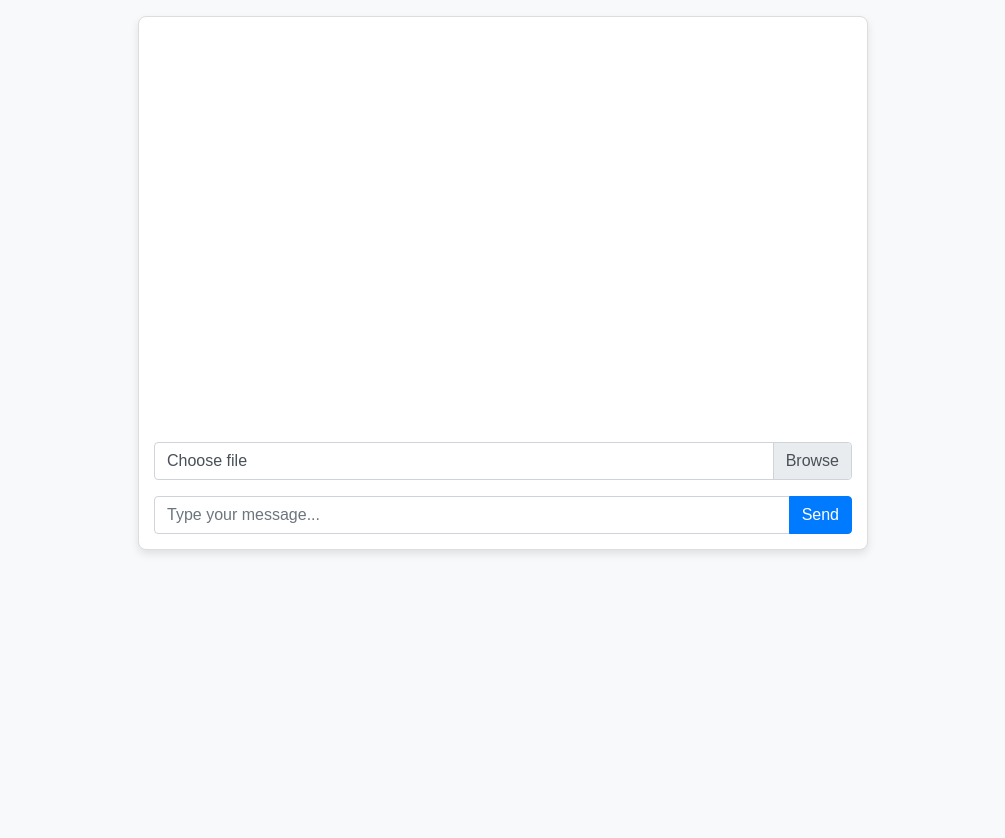
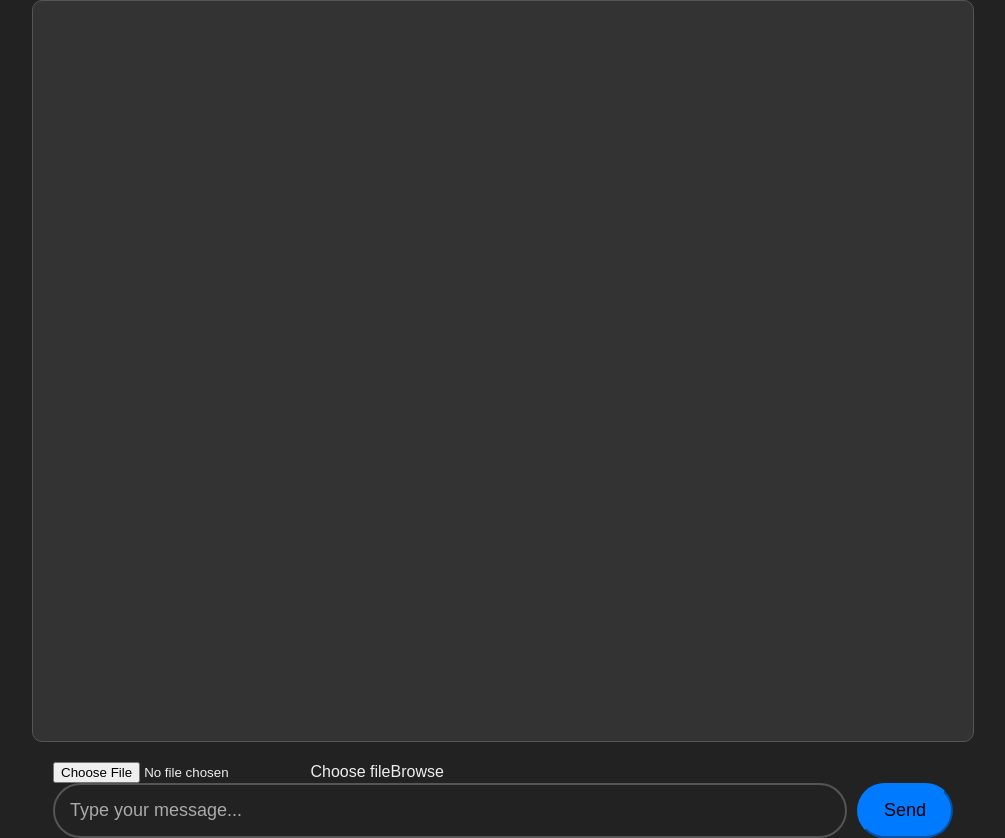
Before and after one commit to marcos9113/my-chatGPT, a FastAPI app: template app/templates/chat.html in a window 1280 px wide. Shown: the whole page, without its empty margins (137-1142 px from the left). Before the commit the page ends 554 px from the top, so only its background shows below. Run offline with FastAPI, Linux system fonts and the light colour scheme; the template is opened without the code that fills it, so the values that code supplies are empty; some libraries are stand-ins or nearby versions.

Commit message:
Final Backend Commit

```diff
--- a/app/js/script.js
+++ b/app/js/script.js
@@ -37,7 +37,19 @@ function sendMessage() {
 function displayMessage(type, message) {
     const messageElement = document.createElement('div');
     messageElement.classList.add(type === 'user' ? 'user-message' : 'bot-message');
-    messageElement.textContent = message;
+
+    // Convert Markdown to HTML using the marked library (use parse() for v4.x)
+    if (type === 'bot') {
+        let htmlContent = marked.parse(message);  // Correct usage of marked for v4.x
+
+        // Optionally sanitize the HTML to prevent XSS
+        htmlContent = DOMPurify.sanitize(htmlContent);
+
+        messageElement.innerHTML = htmlContent;
+    } else {
+        messageElement.textContent = message;  // Regular text for user
+    }
+
     chatWindow.appendChild(messageElement);
     chatWindow.scrollTop = chatWindow.scrollHeight;
 }
--- a/app/static/styles.css
+++ b/app/static/styles.css
@@ -1,80 +1,114 @@
 /* General Body Styles */
 body {
     font-family: 'Arial', sans-serif;
-    background-color: #f8f9fa; /* Light background for chat */
-    color: #343a40;
-}
-
-/* Login Page Styles */
-.bg-dark {
-    background-color: #343a40 !important; /* Dark background for login */
-}
-
-.card {
-    box-shadow: 0 4px 8px rgba(0, 0, 0, 0.1);
+    background-color: #121212; /* Dark background for cyber security theme */
+    color: white; /* White text color */
+    margin: 0;
+    padding: 0;
 }
 
 /* Chat Interface Styles */
 .chat-container {
-    border: 1px solid #ddd;
-    border-radius: 8px;
-    padding: 15px;
-    background-color: white;
-    box-shadow: 0 4px 8px rgba(0, 0, 0, 0.1);
+    background-color: #1e1e1e; /* Darker background for the chat container */
+    border-radius: 15px;
+    padding: 20px;
+    box-shadow: 0 4px 15px rgba(0, 0, 0, 0.5);
+    height: 80vh; /* Larger chat box area */
+    max-width: 800px; /* Limit max width for large screens */
+    margin: 50px auto; /* Center the chat */
+    display: flex;
+    flex-direction: column;
+    justify-content: space-between;
 }
 
 .chat-window {
-    height: 400px;
+    height: 70vh; /* Larger conversation area */
     overflow-y: auto;
-    margin-bottom: 10px;
-    padding: 10px;
+    margin-bottom: 20px;
+    padding: 20px;
+    border: 1px solid #333; /* Border for chat window */
+    border-radius: 10px;
+    background-color: #1c1c1c; /* Dark background for chat */
+    box-shadow: inset 0 0 10px rgba(0, 0, 0, 0.7);
 }
 
 .user-message {
-    background-color: #DCF8C6; /* Light green for user messages */
+    background-color: #00ff00; /* Neon green for user messages */
     padding: 10px;
-    margin-bottom: 5px;
+    margin-bottom: 10px;
     border-radius: 5px;
     max-width: 80%;
     align-self: flex-end;
     word-wrap: break-word;
+    font-size: 16px;
+    color: black;
+    box-shadow: 0 2px 5px rgba(0, 0, 0, 0.2);
 }
 
 .bot-message {
-    background-color: #ECECEC; /* Light grey for bot messages */
+    background-color: #007bff; /* Cyber blue for bot messages */
     padding: 10px;
-    margin-bottom: 5px;
+    margin-bottom: 10px;
     border-radius: 5px;
     max-width: 80%;
     align-self: flex-start;
     word-wrap: break-word;
+    font-size: 16px;
+    color: white;
+    box-shadow: 0 2px 5px rgba(0, 0, 0, 0.2);
 }
 
 .input-group {
     display: flex;
     align-items: center;
+    justify-content: space-between;
+    margin-top: 15px;
 }
 
-.custom-file-label {
-    overflow: hidden;
-    white-space: nowrap;
-    text-overflow: ellipsis;
+#chatInput {
+    border-radius: 15px; /* Rounded input field */
+    padding-left: 15px;
+    font-size: 16px;
+    border: 1px solid #444; /* Dark border */
+    width: 80%; /* Adjust width */
+    background-color: #2a2a2a; /* Dark input box */
+    color: white;
 }
 
-/* Responsive adjustments */
-@media (max-width: 768px) {
-    .chat-window {
-        height: 300px;
-    }
+#sendButton {
+    background-color: #28a745; /* Green button for send */
+    color: white;
+    border-radius: 50%; /* Circle button */
+    border: none;
+    padding: 15px 20px;
+    cursor: pointer;
+    transition: background-color 0.3s ease, transform 0.3s ease;
 }
 
-/* Additional Customization */
-.btn-primary {
-    background-color: #007bff;
-    border-color: #007bff;
+#sendButton:hover {
+    background-color: #218838; /* Darker green when hovered */
+    transform: scale(1.1);
 }
 
-.btn-primary:hover {
-    background-color: #0056b3;
-    border-color: #0056b3;
+/* Floating Send Button */
+#sendButton {
+    position: fixed;
+    right: 20px;
+    bottom: 20px;
+    padding: 20px;
+    border-radius: 50%;
+    font-size: 18px;
+    box-shadow: 0 4px 8px rgba(0, 0, 0, 0.1);
 }
+
+#sendButton:hover {
+    background-color: #0066cc;
+    transform: scale(1.1);
+}
+
+/* Background Effect for Cybersecurity */
+body {
+    background-image: url('https://www.transparenttextures.com/patterns/asfalt-dark.png'); /* Subtle grid pattern */
+    background-size: cover;
+    background-attachment: fixed;
+}
--- a/app/templates/chat.html
+++ b/app/templates/chat.html
@@ -4,32 +4,146 @@
   <meta charset="UTF-8">
   <meta name="viewport" content="width=device-width, initial-scale=1.0">
   <title>Chat Interface</title>
-    <link rel="stylesheet" href="https://stackpath.bootstrapcdn.com/bootstrap/4.5.2/css/bootstrap.min.css">
-    <link rel="stylesheet" href="/static/styles.css">
+  <script src="https://cdn.jsdelivr.net/npm/marked@4.0.12/marked.min.js"></script>
+  <script src="https://cdnjs.cloudflare.com/ajax/libs/dompurify/2.3.6/purify.min.js"></script>
+  <style>
+    body {
+      background-color: #222;
+      color: #eee;
+      font-family: sans-serif;
+      display: flex;
+      flex-direction: column;
+      align-items: center;
+      justify-content: center;
+      min-height: 100vh;
+      margin: 0;
+    }
+
+    .chat-window {
+      width: 95%;
+      max-width: 900px;
+      height: 700px;
+      overflow-y: scroll;
+      background-color: #333;
+      border-radius: 10px;
+      padding: 20px;
+      margin-bottom: 20px;
+      border: 1px solid #555;
+    }
+
+    .user-message,
+    .bot-message {
+      display: flex;
+      margin-bottom: 10px;
+    }
+
+    .user-message {
+      justify-content: flex-end;
+    }
+
+    .user-message .message,
+    .bot-message .message {
+      background-color: #555;
+      color: #eee;
+      padding: 10px 15px;
+      border-radius: 20px;
+      max-width: 70%;
+      position: relative;
+    }
+
+    .user-message .message {
+      background-color: #007bff;
+      border-top-left-radius: 5px;
+    }
+
+    .user-message .message::before {
+      content: "";
+      position: absolute;
+      top: 10px;
+      right: -10px;
+      border-top: 10px solid transparent;
+      border-bottom: 10px solid transparent;
+      border-left: 10px solid #007bff;
+    }
+
+    .bot-message .message {
+      background-color: #555;
+      border-top-right-radius: 5px;
+    }
+
+    .bot-message .message::before {
+      content: "";
+      position: absolute;
+      top: 10px;
+      left: -10px;
+      border-top: 10px solid transparent;
+      border-bottom: 10px solid transparent;
+      border-right: 10px solid #555;
+    }
+
+    .message p {
+      margin: 0;
+      white-space: pre-wrap;
+      /* Add this to prevent long words from breaking out */
+      overflow-wrap: break-word;
+    }
+
+    .input-group {
+      width: 95%;
+      max-width: 900px;
+      display: flex;
+    }
+
+    #chatInput {
+      background-color: transparent;
+      border: 2px solid #555;
+      color: #eee;
+      padding: 15px;
+      font-size: 18px;
+      border-radius: 30px;
+      flex-grow: 1;
+      margin-right: 10px;
+    }
+
+    #chatInput::placeholder {
+      color: #aaa;
+    }
+
+    #sendButton {
+      background-color: #007bff;
+      border-color: #007bff;
+      padding: 15px 25px;
+      font-size: 18px;
+      border-radius: 30px;
+      white-space: nowrap;
+    }
+
+    .custom-file-label {
+      border-radius: 25px;
+    }
+
+    .custom-file-input:lang(en)~.custom-file-label::after {
+      content: "Browse";
+    }
+  </style>
 </head>
+
 <body>
-    <div class="container mt-3">
-        <div class="row">
-            <div class="col-md-8 offset-md-2">
-                <div class="chat-container">
-                    <div id="chatWindow" class="chat-window">
-                        </div>
+  <div id="chatWindow" class="chat-window"></div>
+
   <div class="input-group mb-3">
     <div class="custom-file">
       <input type="file" class="custom-file-input" id="fileUpload">
       <label class="custom-file-label" for="fileUpload">Choose file</label>
     </div>
   </div>
+
   <div class="input-group">
     <input type="text" id="chatInput" class="form-control" placeholder="Type your message...">
-                        <div class="input-group-append">
     <button class="btn btn-primary" type="button" id="sendButton">Send</button>
   </div>
-                    </div>
-                </div>
-            </div>
-        </div>
-    </div>
+
   <script src="/js/script.js"></script>
 </body>
+
 </html>
```
Also changed, not shown: app/templates/login.html (+59 -3 lines). Lines whose indentation alone changed are shown as unchanged.
